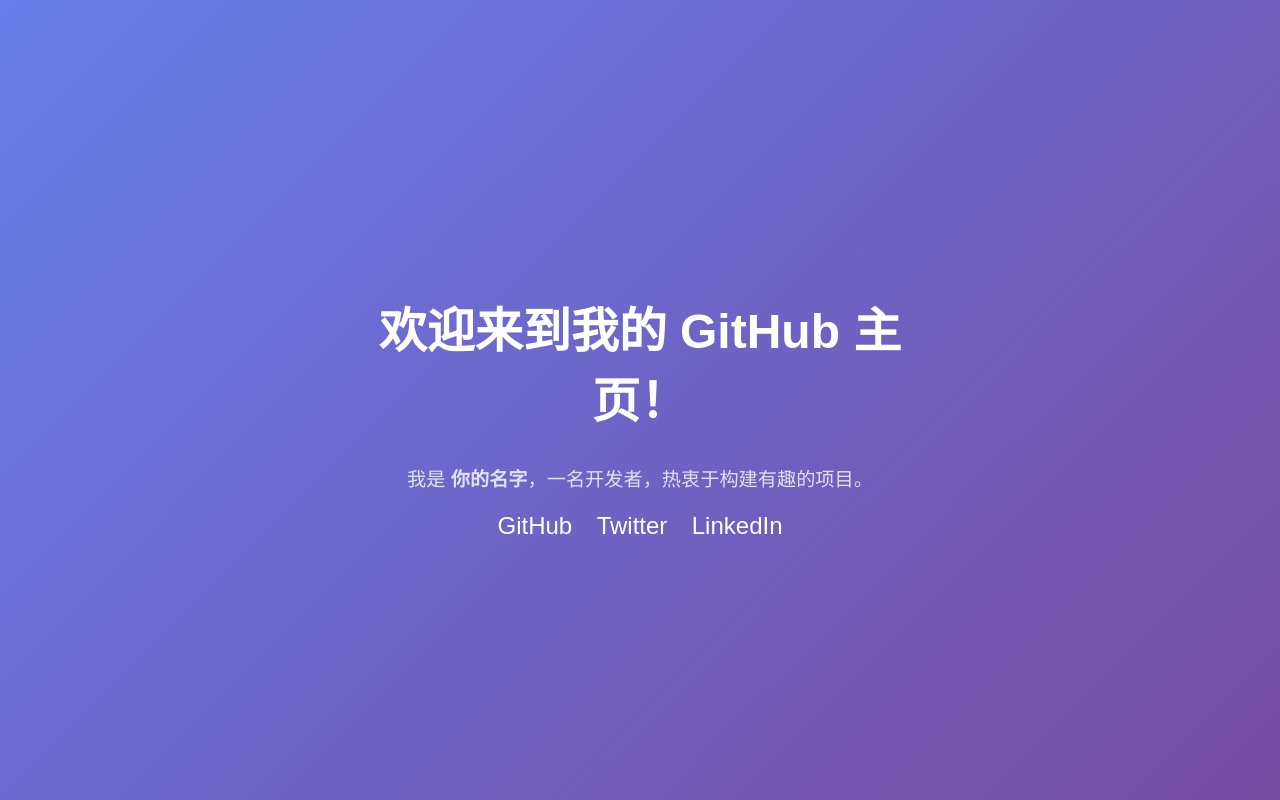
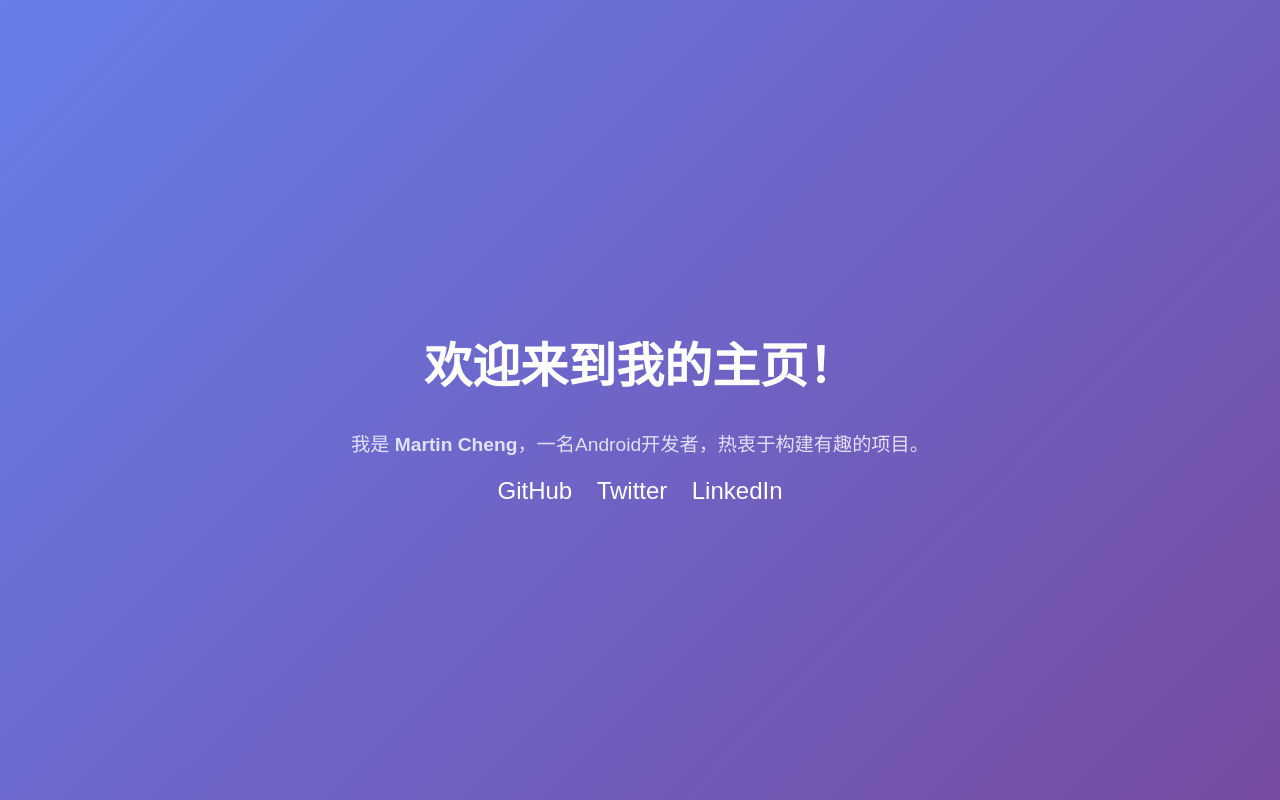
Before and after one commit to martinchengs/ps, a plain HTML site: page index.html in a window 1280 px wide. Drawn offline with Linux system fonts and the light colour scheme.

Commit message:
pages branch udpate

```diff
--- a/index.html
+++ b/index.html
@@ -3,7 +3,7 @@
 <head>
     <meta charset="UTF-8">
     <meta name="viewport" content="width=device-width, initial-scale=1.0">
-    <title>我的 GitHub 主页</title>
+    <title>Martincheng</title>
     <style>
         body {
             font-family: Arial, sans-serif;
@@ -45,10 +45,10 @@
 </head>
 <body>
     <div class="container">
-        <h1>欢迎来到我的 GitHub 主页！</h1>
-        <p>我是 <strong>你的名字</strong>，一名开发者，热衷于构建有趣的项目。</p>
+        <h1>欢迎来到我的主页！</h1>
+        <p>我是 <strong>Martin Cheng</strong>，一名Android开发者，热衷于构建有趣的项目。</p>
         <div class="social-icons">
-            <a href="https://github.com/yourusername" target="_blank">GitHub</a>
+            <a href="https://github.com/martinchengs" target="_blank">GitHub</a>
             <a href="https://twitter.com/yourusername" target="_blank">Twitter</a>
             <a href="https://linkedin.com/in/yourusername" target="_blank">LinkedIn</a>
         </div>
```
